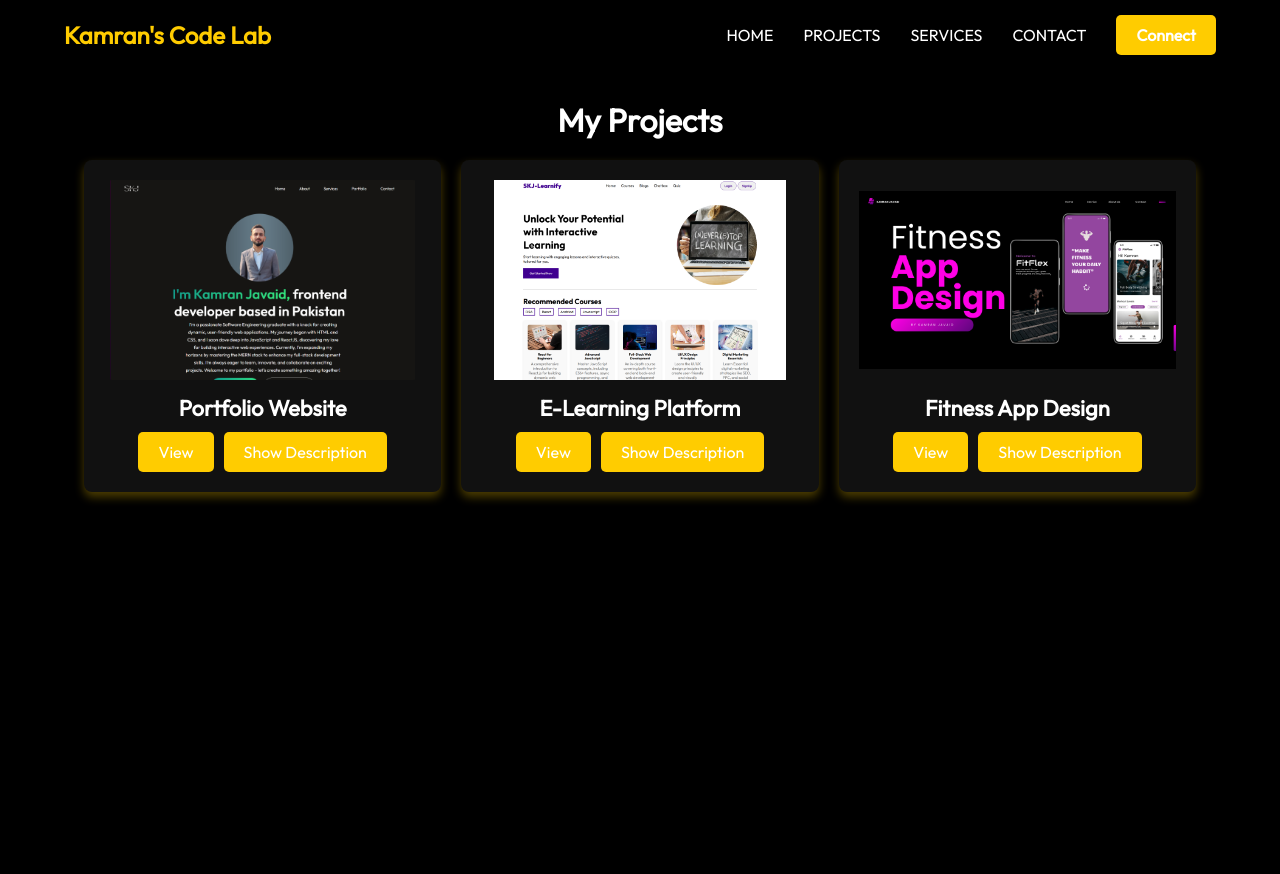
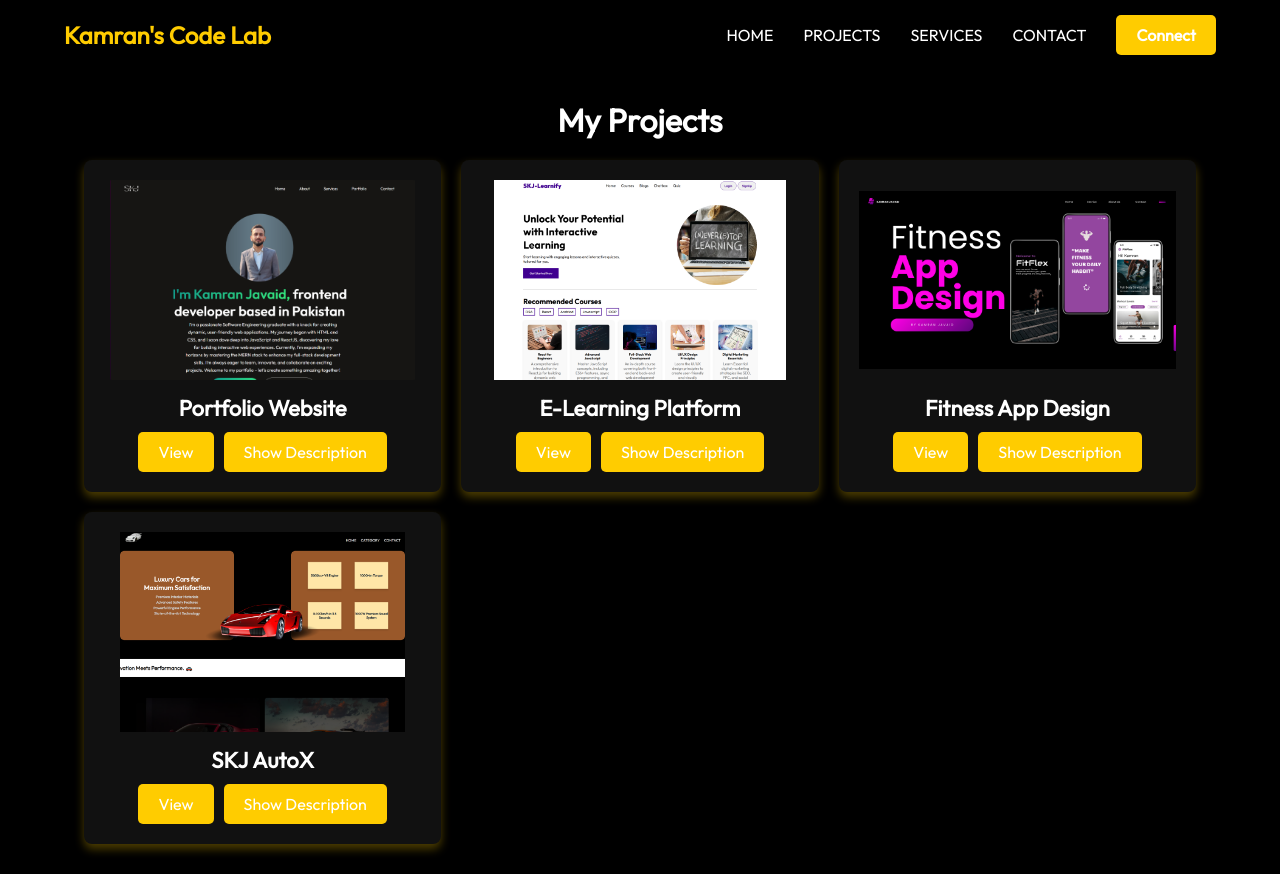
Before and after one commit to kamraanjavaid/kamran-portfolio, a React (Vite) app: page /projects in a window 1280 px wide. Before the commit the page ends 800 px from the top, so only its background shows below. Built offline with nearby package versions, Linux system fonts and the light colour scheme.

Commit message:
Updated Project section

```diff
--- a/src/components/Projects/projectsData.js
+++ b/src/components/Projects/projectsData.js
@@ -1,6 +1,8 @@
 import project1 from "../../assets/portfolioImg.png";
 import project2 from "../../assets/project2.png";
 import project3 from "../../assets/fitnessAppDesign.png";
+import project4 from "../../assets/projectImg4.png";
+
 
 const projectsData = [
   {
@@ -24,6 +26,13 @@ const projectsData = [
     imgURL: project3,
     link: "https://www.figma.com/design/XfNTHSrMt7hx2pSeqAsIw9/Fitness-App-UXD-Project?node-id=0-1&p=f&t=KHkye2RLYK9j251b-0",
   },
+  {
+    id: 4,
+    name: "SKJ AutoX",
+    description: "Skj-autoX is a modern and visually appealing car showcase website featuring high-end animations, a sleek UI, and smooth interactions. It provides an immersive experience for users looking for luxury cars.",
+    imgURL: project4,
+    link: "https://skj-autox.vercel.app/",
+  },
 ];
 
 export default projectsData;
```
Also changed, not shown: src/assets/projectImg4.png (added).
